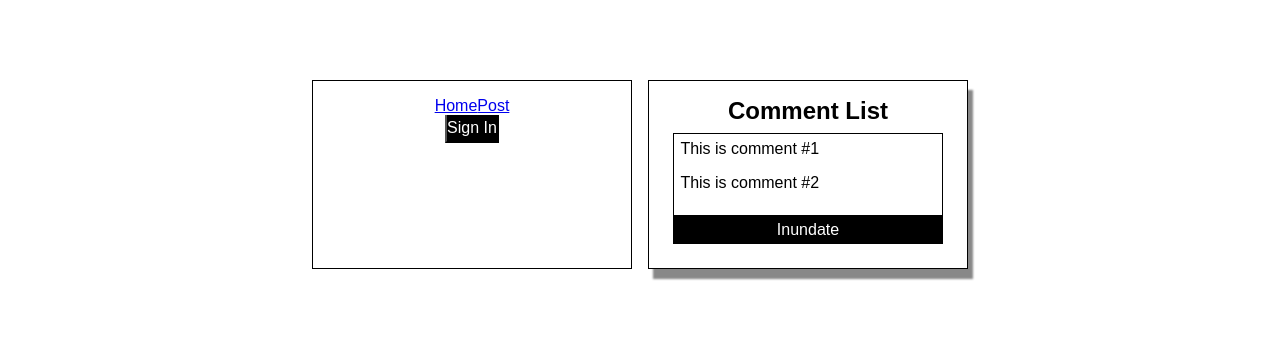
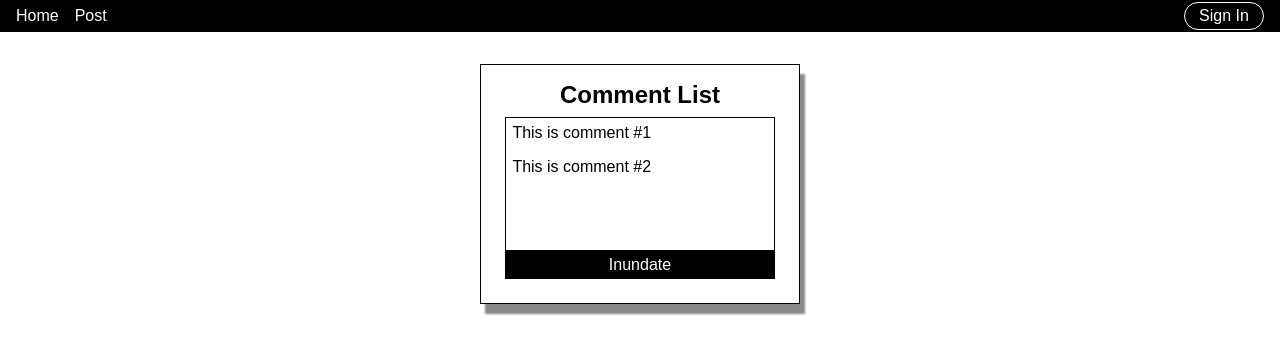
Before and after one commit to deusofka/redux-comments-list, a React (Create React App) app: page / in a window 1280 px wide. Shown: the top 354 px of the page. Built offline with nearby package versions, Linux system fonts and the light colour scheme.

Commit message:
feat: tweak layout and add navbar style

```diff
--- a/src/App.css
+++ b/src/App.css
@@ -5,32 +5,75 @@
 }
 
 #root {
-  display: flex;
+  flex-direction: column;
   justify-content: center;
-  width: 50rem;
-  margin: 5rem auto 0;
   font-family: Arial, Helvetica, sans-serif;
 }
 
-#root > * {
+#root > *:not(#navbar) {
+  margin: 2rem auto 0;
   display: flex;
   flex-direction: column;
-  width: 20rem;
-  max-height: 15rem;
+  height: 15rem;
   padding: 1rem;
   border: #000 solid 1px;
   text-align: center;
+  width: 20rem;
+}
+
+#navbar {
+  display: flex;
+  justify-content: center;
+  width: 100%;
+  background-color: #000;
+  padding: 2px 0;
+}
+
+#navbar > .horizontal-box {
+  display: flex;
+  width: 100%;
+  justify-content: space-between;
+  align-items: center;
+  padding: 0 1rem;
+}
+
+#navbar > .horizontal-box > #navbar_links > * {
+  padding-right: 1rem;
+  color: #fff;
+  text-decoration: none;
+}
+
+button {
+  flex: 0;
+  background-color: #000;
+  color: #fff;
+  border-top: none;
+  text-align: center;
+  padding: 0.25rem 0;
+  font-size: 1rem;
+  outline: none;
+  cursor: pointer;
+  transition-property: background-color transform;
+  transition-duration: 0.1s;
+  transition-timing-function: cubic-bezier(1, 0, 0, 1);
+}
+
+#navbar > .horizontal-box > button {
+  align-self: flex-end;
+  flex: unset;
+  width: 5rem;
+  border-radius: 1rem;
+  border: #fff solid 1px;
+
 }
 /* Comment Box */
 #comment_box {
-  margin-right: 1rem;
   border: 1px solid;
   box-shadow: 5px 10px 2px #888;
 }
 
 /* Comment List */
 #comment_list {
-  margin-left: 1rem;
   border: 1px solid;
   box-shadow: 5px 10px 2px #888;
 }
@@ -73,21 +116,6 @@
   padding-bottom: 1rem;
 }
 
-button {
-  flex: 0;
-  background-color: #000;
-  color: #fff;
-  border-top: none;
-  text-align: center;
-  padding: 0.25rem 0;
-  font-size: 1rem;
-  outline: none;
-  cursor: pointer;
-  transition-property: background-color transform;
-  transition-duration: 0.1s;
-  transition-timing-function: cubic-bezier(1, 0, 0, 1);
-}
-
 #inputs > button:hover,
 #inputs > button:focus {
   transform: skew(0, 5deg) scale(2);
```
